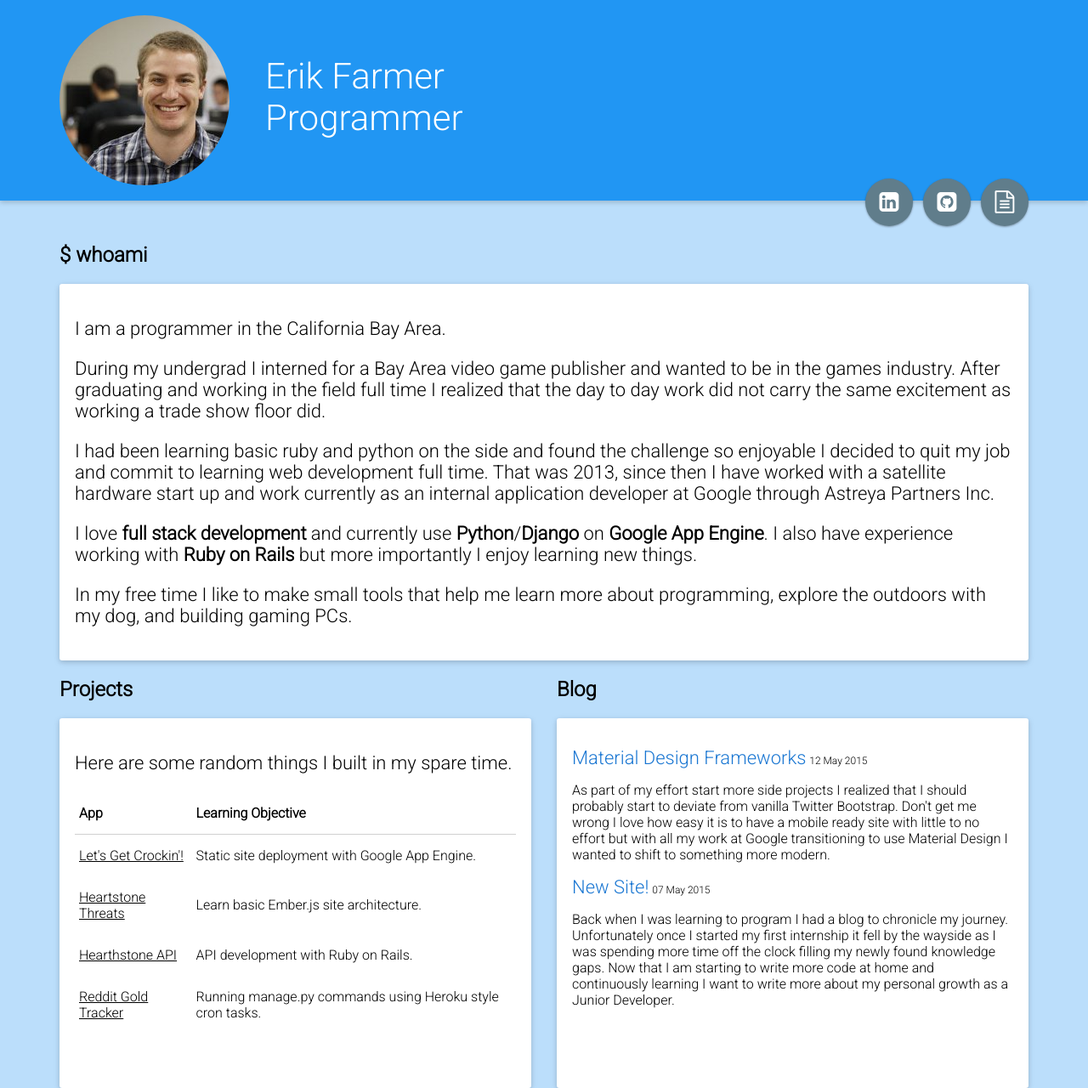
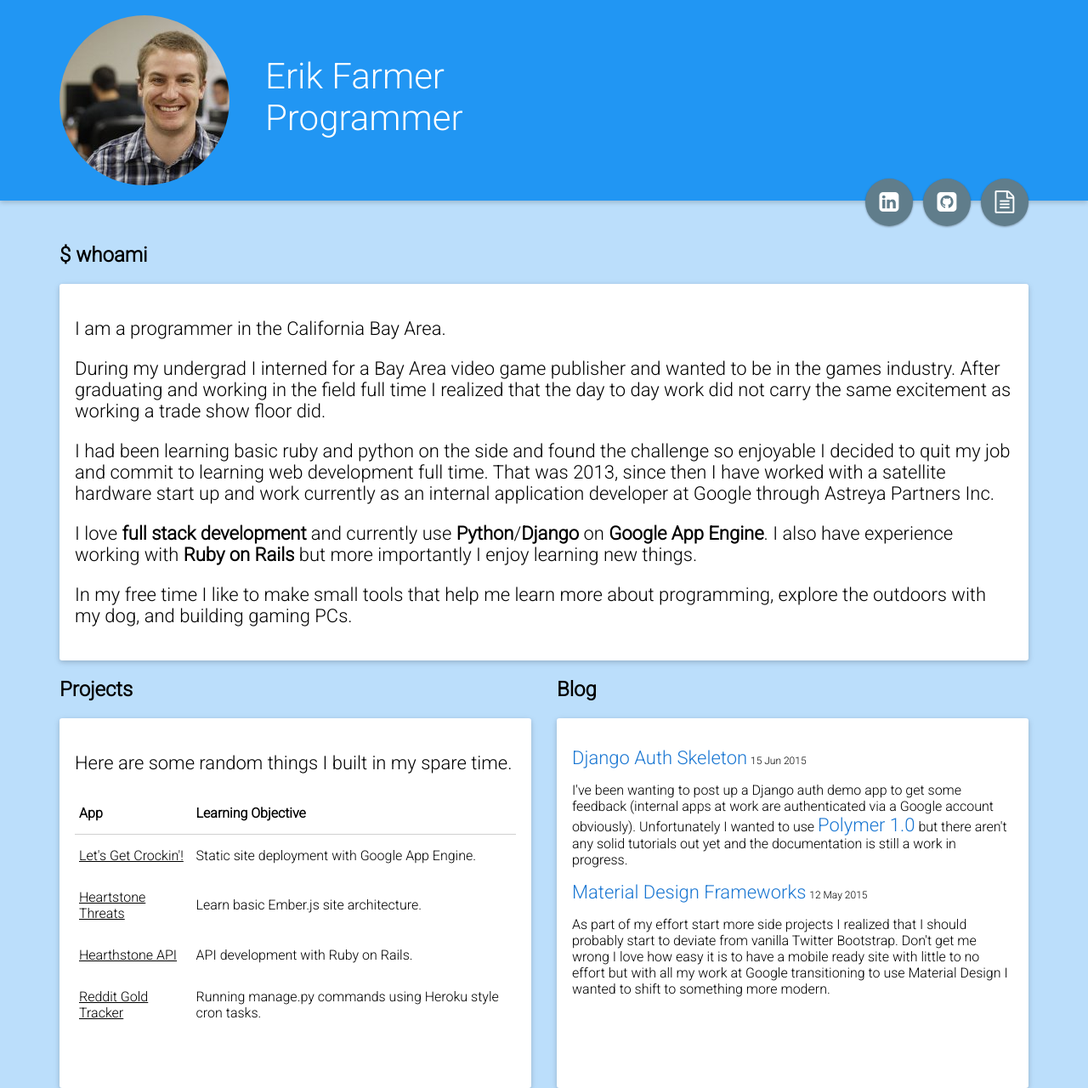
Before and after one commit to erik-farmer/erik-farmer.github.io, a Jekyll site: the page built from index.html, in a window 1280 px wide. Shown: the whole page at 85% size. Built offline with Jekyll 4.4.1, drawn with Linux system fonts in a browser that asks for light colours; nearby versions of some CDN libraries.

Commit message:
Django auth post

```diff
--- /dev/null
+++ b/_posts/2015-06-15-django-auth-skeleton.markdown
@@ -0,0 +1,12 @@
+---
+layout: posts
+title:  "Django Auth Skeleton"
+date:   2015-06-15 19:59:19
+---
+<p>
+  I've been wanting to post up a Django auth demo app to get some feedback (internal apps at work are authenticated via a Google account obviously). Unfortunately I wanted to use <a href="https://www.polymer-project.org/1.0/">Polymer 1.0</a> but there aren't any solid tutorials out yet and the documentation is still a work in progress.
+</p>
+
+<p>
+  The work in progress is up <a href="https://github.com/erik-farmer/django-auth-example">here</a>. Once I throw in some more presentable markup and make some minor changes to make things "the Django 1.8 way" (my <a href="http://twoscoopspress.org/products/two-scoops-of-django-1-8">Two Scoops</a> 1.8 just got in!) I will look for some friendly audits.
+</p>
--- a/index.html
+++ b/index.html
@@ -62,7 +62,7 @@ js: main
       <h2>Blog</h2>
       <div class="card">
         <ul class="posts">
-          {% for post in site.posts %}
+          {% for post in site.posts limit:2 %}
             <li>
               <a href="{{ post.url }}">{{ post.title }}</a>
               <time datetime="{{ post.date | date_to_xmlschema }}" class="preview-time">{{ post.date | date_to_string }}</time>
```
Also changed, not shown: other parts of index.html (+1 -0 lines).
